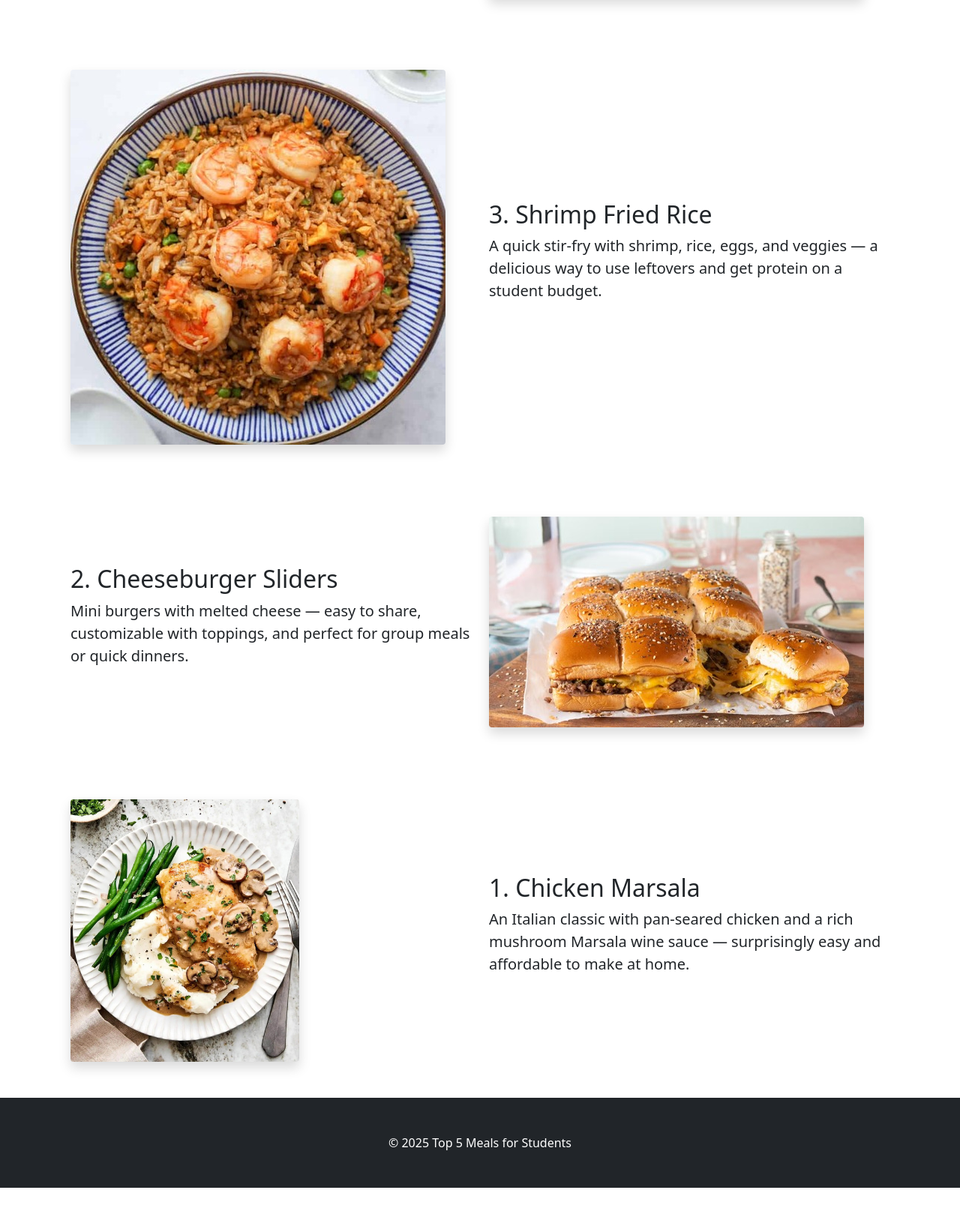
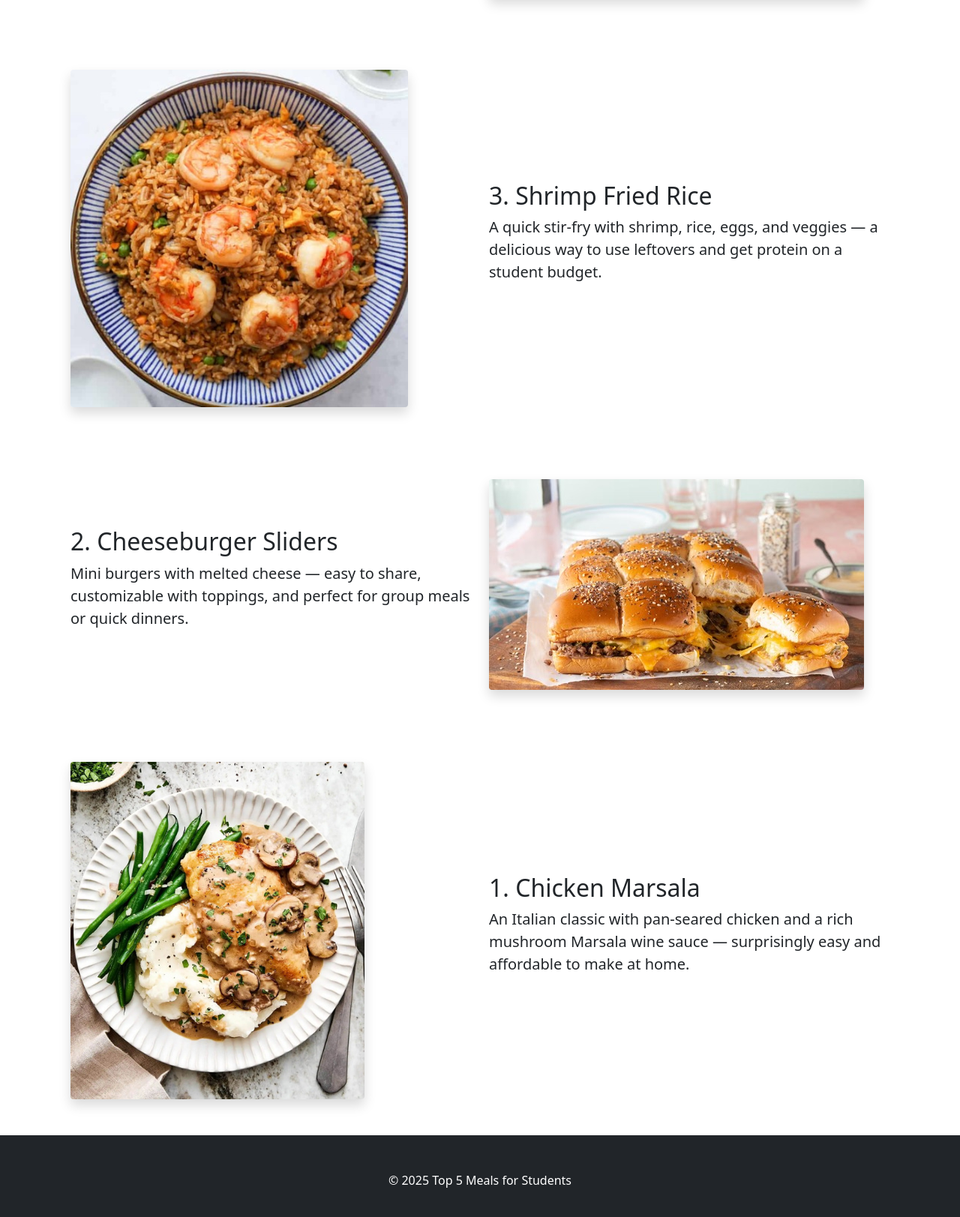
Before and after one commit to kaylaazar/responsive-design, a plain HTML site: page index.html in a window 1280 px wide. Shown: the part 1278-2901 px from the top of the page at 75% size. Before the commit the page ends 2862 px from the top, so only its background shows below. Drawn offline with nearby package versions, Linux system fonts and the light colour scheme.

Commit message:
Add files via upload

```diff
--- a/index.html
+++ b/index.html
@@ -90,7 +90,9 @@
         <div class="container px-4">
             <div class="row align-items-center">
                 <div class="col-md-6">
-                    <img src="images/shrimp.jpg" alt="Shrimp Fried Rice" class="img-fluid rounded shadow">
+                   <img src="images/shrimp.jpg" alt="Shrimp Fried Rice" class="img-fluid rounded shadow" style="max-height: 450px;">
+
+
                 </div>
                 <div class="col-md-6">
                     <h2>3. Shrimp Fried Rice</h2>
@@ -120,7 +122,7 @@
         <div class="container px-4">
             <div class="row align-items-center">
                 <div class="col-md-6">
-                    <img src="images/chickenmarsala.jpeg" alt="Chicken Marsala" class="img-fluid rounded shadow" style="max-height: 350px;">
+                    <img src="images/chickenmarsala.jpeg" alt="Chicken Marsala" class="img-fluid rounded shadow" style="max-height: 450px;">
                 </div>
                 <div class="col-md-6">
                     <h2>1. Chicken Marsala</h2>
```
